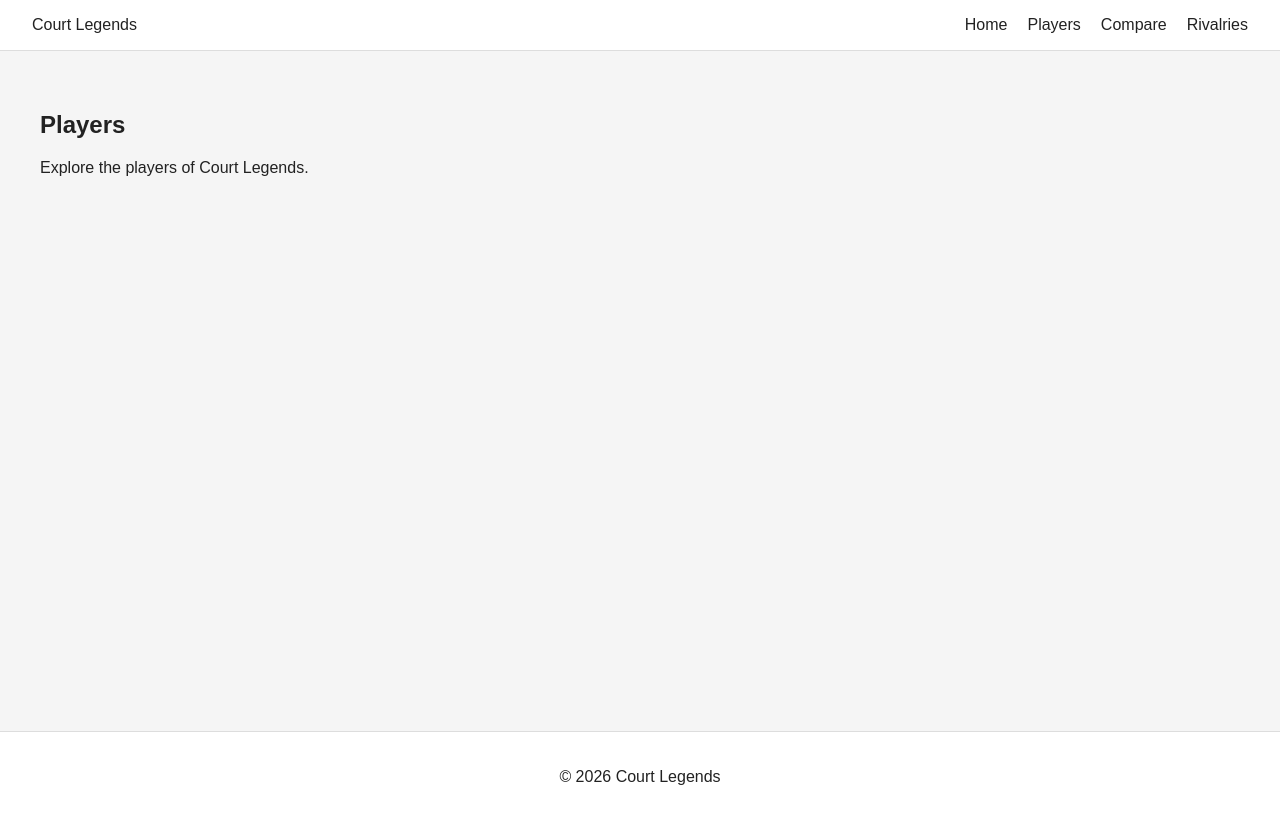
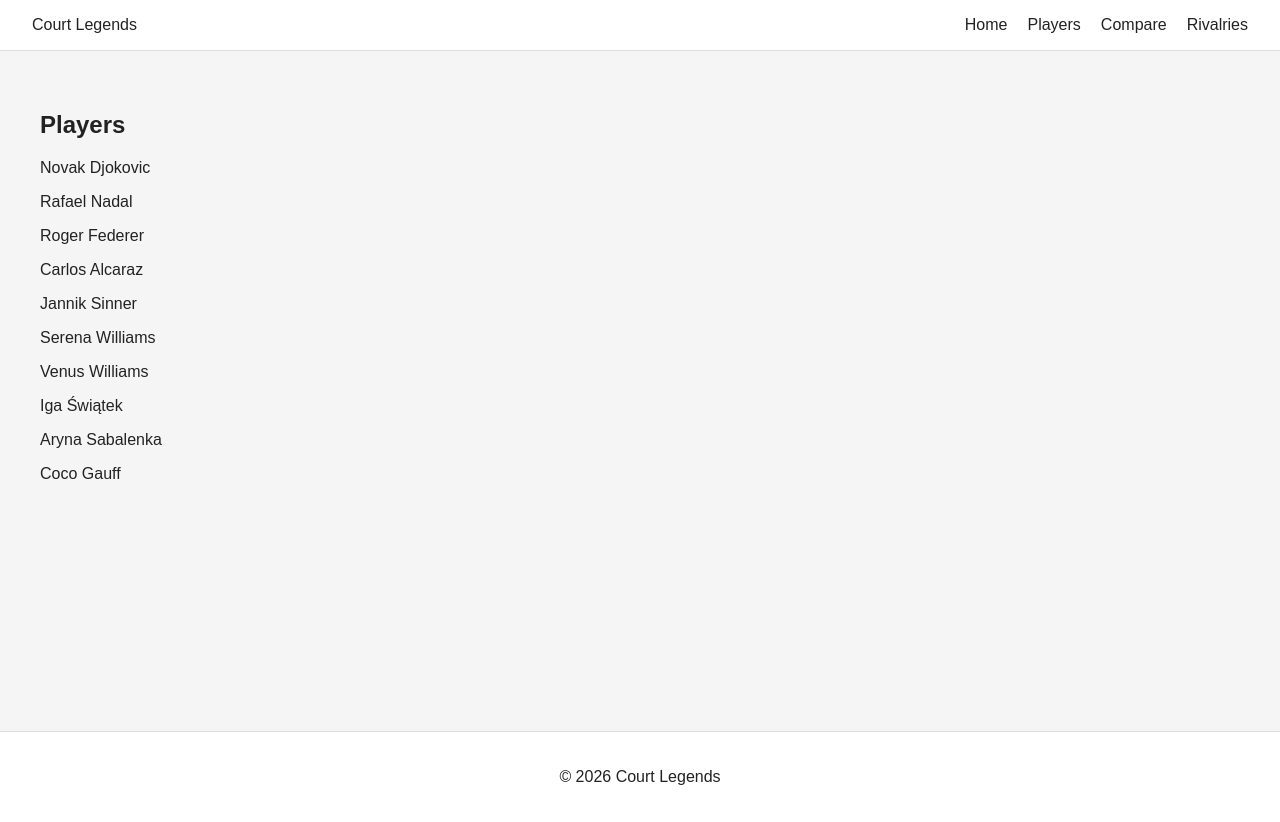
Before and after one commit to IS-PROJECT-2026/court-legends-165782, a React (Vite) app: page /players in a window 1280 px wide. Built offline with nearby package versions, Linux system fonts and the light colour scheme.

Commit message:
feat(data): add curated tennis player dataset

```diff
--- /dev/null
+++ b/src/data/players.js
@@ -0,0 +1,234 @@
+const players = [
+  {
+    id: 'novak-djokovic',
+    name: 'Novak Djokovic',
+    country: 'Serbia',
+    countryCode: 'SRB',
+    gender: 'men',
+    image: '',
+    birthDate: '1987-05-22',
+    hand: 'Right',
+    backhand: 'Two-handed',
+    playingStyle: 'Aggressive baseliner',
+    grandSlamTitles: 24,
+    careerTitles: 100,
+    highestRanking: 1,
+    currentRanking: 5,
+    weeksAtNumberOne: 428,
+    bio: 'One of the most accomplished players in tennis history.',
+    careerHighlights: [
+      '24 Grand Slam singles titles',
+      'Record 428 weeks at world No. 1',
+      'Olympic singles champion',
+    ],
+  },
+  {
+    id: 'rafael-nadal',
+    name: 'Rafael Nadal',
+    country: 'Spain',
+    countryCode: 'ESP',
+    gender: 'men',
+    image: '',
+    birthDate: '1986-06-03',
+    hand: 'Left',
+    backhand: 'Two-handed',
+    playingStyle: 'Heavy-topspin baseliner',
+    grandSlamTitles: 22,
+    careerTitles: 92,
+    highestRanking: 1,
+    currentRanking: null,
+    weeksAtNumberOne: 209,
+    bio: 'The "King of Clay", widely regarded as the greatest clay-court player ever. Retired in November 2024.',
+    careerHighlights: [
+      '22 Grand Slam singles titles',
+      'Record 14 French Open titles',
+      'Career Golden Slam',
+    ],
+  },
+  {
+    id: 'roger-federer',
+    name: 'Roger Federer',
+    country: 'Switzerland',
+    countryCode: 'SUI',
+    gender: 'men',
+    image: '',
+    birthDate: '1981-08-08',
+    hand: 'Right',
+    backhand: 'One-handed',
+    playingStyle: 'All-court elegant shot-maker',
+    grandSlamTitles: 20,
+    careerTitles: 103,
+    highestRanking: 1,
+    currentRanking: null,
+    weeksAtNumberOne: 310,
+    bio: 'Widely considered one of the greatest players ever, known for his graceful one-handed backhand. Retired in September 2022.',
+    careerHighlights: [
+      '20 Grand Slam singles titles',
+      '310 weeks at world No. 1, including a record 237 consecutive weeks',
+      'Olympic doubles gold medalist',
+    ],
+  },
+  {
+    id: 'carlos-alcaraz',
+    name: 'Carlos Alcaraz',
+    country: 'Spain',
+    countryCode: 'ESP',
+    gender: 'men',
+    image: '',
+    birthDate: '2003-05-05',
+    hand: 'Right',
+    backhand: 'Two-handed',
+    playingStyle: 'Explosive all-court attacker',
+    grandSlamTitles: 7,
+    careerTitles: 25,
+    highestRanking: 1,
+    currentRanking: 2,
+    weeksAtNumberOne: 66,
+    bio: 'Youngest man to complete the career Grand Slam in the Open Era, doing so at the 2026 Australian Open.',
+    careerHighlights: [
+      '7 Grand Slam singles titles',
+      'Career Grand Slam completed at 2026 Australian Open',
+      'Youngest man to reach world No. 1 since rankings began',
+    ],
+  },
+  {
+    id: 'jannik-sinner',
+    name: 'Jannik Sinner',
+    country: 'Italy',
+    countryCode: 'ITA',
+    gender: 'men',
+    image: '',
+    birthDate: '2001-08-16',
+    hand: 'Right',
+    backhand: 'Two-handed',
+    playingStyle: 'Aggressive hard-hitting baseliner',
+    grandSlamTitles: 5,
+    careerTitles: 29,
+    highestRanking: 1,
+    currentRanking: 1,
+    weeksAtNumberOne: 72,
+    bio: 'Current world No. 1, first Italian man to top the ATP rankings and complete the career Golden Masters.',
+    careerHighlights: [
+      '5 Grand Slam singles titles',
+      'Career Golden Masters (all 9 Masters 1000 titles)',
+      'Back-to-back Wimbledon titles (2025, 2026)',
+    ],
+  },
+  {
+    id: 'serena-williams',
+    name: 'Serena Williams',
+    country: 'United States',
+    countryCode: 'USA',
+    gender: 'women',
+    image: '',
+    birthDate: '1981-09-26',
+    hand: 'Right',
+    backhand: 'Two-handed',
+    playingStyle: 'Power baseliner',
+    grandSlamTitles: 23,
+    careerTitles: 73,
+    highestRanking: 1,
+    currentRanking: null,
+    weeksAtNumberOne: 319,
+    bio: 'Most Grand Slam singles titles of the Open Era, widely regarded as one of the greatest athletes of all time. Retired in 2022.',
+    careerHighlights: [
+      '23 Grand Slam singles titles',
+      '319 weeks at world No. 1',
+      'Career Golden Slam in singles and doubles',
+    ],
+  },
+  {
+    id: 'venus-williams',
+    name: 'Venus Williams',
+    country: 'United States',
+    countryCode: 'USA',
+    gender: 'women',
+    image: '',
+    birthDate: '1980-06-17',
+    hand: 'Right',
+    backhand: 'Two-handed',
+    playingStyle: 'Power serve-and-baseline player',
+    grandSlamTitles: 7,
+    careerTitles: 49,
+    highestRanking: 1,
+    currentRanking: 479,
+    weeksAtNumberOne: 11,
+    bio: 'Seven-time Grand Slam singles champion and pioneer for gender equality in tennis, still competing into her 40s.',
+    careerHighlights: [
+      '7 Grand Slam singles titles',
+      'First African American woman in the Open Era to reach world No. 1',
+      '4 Olympic gold medals',
+    ],
+  },
+  {
+    id: 'iga-swiatek',
+    name: 'Iga Świątek',
+    country: 'Poland',
+    countryCode: 'POL',
+    gender: 'women',
+    image: '',
+    birthDate: '2001-05-31',
+    hand: 'Right',
+    backhand: 'Two-handed',
+    playingStyle: 'Heavy-topspin clay-court specialist',
+    grandSlamTitles: 6,
+    careerTitles: 26,
+    highestRanking: 1,
+    currentRanking: 8,
+    weeksAtNumberOne: 125,
+    bio: 'Dominant clay-court player with four French Open titles, now expanding her game to hard and grass courts.',
+    careerHighlights: [
+      '6 Grand Slam singles titles',
+      'Four Roland-Garros titles',
+      '125 weeks at world No. 1',
+    ],
+  },
+  {
+    id: 'aryna-sabalenka',
+    name: 'Aryna Sabalenka',
+    country: 'Belarus',
+    countryCode: 'BLR',
+    gender: 'women',
+    image: '',
+    birthDate: '1998-05-05',
+    hand: 'Right',
+    backhand: 'Two-handed',
+    playingStyle: 'Aggressive power hitter',
+    grandSlamTitles: 4,
+    careerTitles: 24,
+    highestRanking: 1,
+    currentRanking: 1,
+    weeksAtNumberOne: 100,
+    bio: 'Current world No. 1, known for her powerful serve and hard-hitting game, back-to-back year-end No. 1.',
+    careerHighlights: [
+      '4 Grand Slam singles titles',
+      'Back-to-back year-end world No. 1 (2024, 2025)',
+      '100+ weeks at world No. 1',
+    ],
+  },
+  {
+    id: 'coco-gauff',
+    name: 'Coco Gauff',
+    country: 'United States',
+    countryCode: 'USA',
+    gender: 'women',
+    image: '',
+    birthDate: '2004-03-13',
+    hand: 'Right',
+    backhand: 'Two-handed',
+    playingStyle: 'Speed and defense counter-attacker',
+    grandSlamTitles: 2,
+    careerTitles: 11,
+    highestRanking: 2,
+    currentRanking: 4,
+    weeksAtNumberOne: 0,
+    bio: 'Two-time Grand Slam singles champion known for elite court coverage and a rapidly improving all-court game.',
+    careerHighlights: [
+      '2 Grand Slam singles titles (2023 US Open, 2025 French Open)',
+      '2024 WTA Finals champion',
+      'Career-high ranking of world No. 2',
+    ],
+  },
+]
+
+export default players
--- a/src/pages/Players.jsx
+++ b/src/pages/Players.jsx
@@ -1,8 +1,13 @@
+import players from '../data/players'
+
 function Players() {
   return (
     <section>
       <h1>Players</h1>
-      <p>Explore the players of Court Legends.</p>
+
+      {players.map((player) => (
+        <p key={player.id}>{player.name}</p>
+      ))}
     </section>
   )
 }
```
